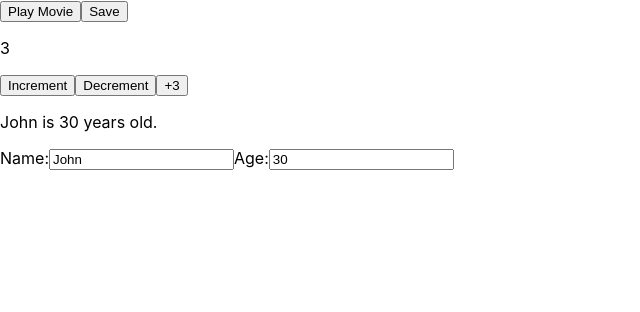
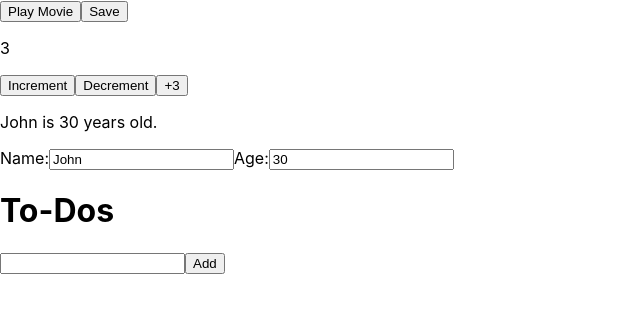
Before and after one commit to DmytroKondrashov/learning_projects, a React (Create React App) app in the folder frontend/react/most_common_react_examples/: page / in a window 1280 px wide. Shown: the top 312 px of the page, without its empty margins (0-640 px from the left). Built offline with nearby package versions, Linux system fonts and the light colour scheme.

Commit message:
add array state example

```diff
--- a/frontend/react/most_common_react_examples/src/App.js
+++ b/frontend/react/most_common_react_examples/src/App.js
@@ -1,6 +1,6 @@
 import Toolbar from './components/toolbar'
 import './App.css';
-import {UseStateComponent, Person} from './components/use_state_component';
+import {UseStateComponent, Person, List} from './components/use_state_component';
 
 function App() {
   return (
@@ -8,6 +8,7 @@ function App() {
       <Toolbar />
       <UseStateComponent initialCount={3} />
       <Person />
+      <List/>
     </>
   );
 }
--- a/frontend/react/most_common_react_examples/src/components/use_state_component.jsx
+++ b/frontend/react/most_common_react_examples/src/components/use_state_component.jsx
@@ -41,3 +41,22 @@ export function Person() {
     </>
   )
 }
+
+export function List() {
+  const [list, setList] = useState([])
+  const [item, setItem] = useState('')
+
+  return(
+    <>
+      <h1>To-Dos</h1>
+      <input type="text" value={item} onChange={e => setItem(e.target.value)} />
+      <button onClick={() => {
+        setList([...list, item])
+        setItem('')
+      }}>Add</button>
+      <ul>
+        {list.map(item => <li key={item}>{item}</li>)}
+      </ul>
+    </>
+  )
+}
```
